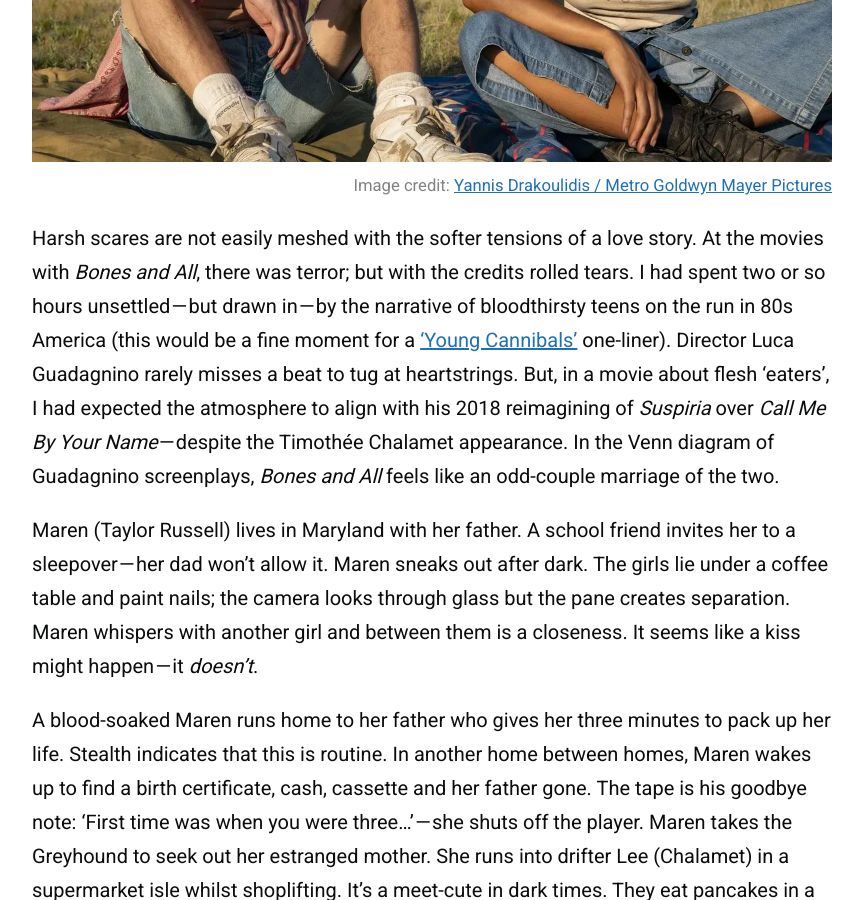
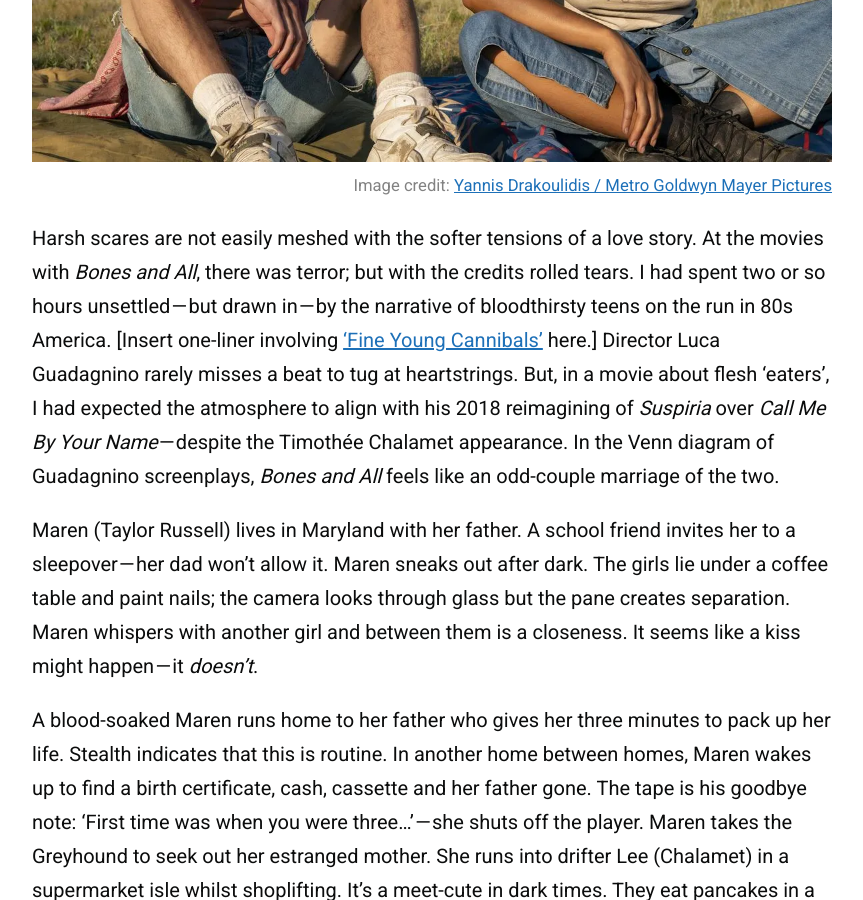
Before and after one commit to zoeurl/zoedowney.github.io, a Jekyll site: the page built from _posts/2023-08-07-bones-and-all.md, in a window 1280 px wide and 900 px high, scrolled down 653 px. Shown: the whole window, without its empty margins (208-1071 px from the left). Built offline with Jekyll 4.4.1, drawn with Linux system fonts in a browser that asks for light colours.

Commit message:
Update 2023-08-07-bones-and-all.md

```diff
--- a/_posts/2023-08-07-bones-and-all.md
+++ b/_posts/2023-08-07-bones-and-all.md
@@ -8,7 +8,7 @@
 image-alt-text: "From left to right: Timothée Chalamet as Lee and Taylor Russell as Maren sitting in a vast field under a bright, blue sky"
 ---
 
-Harsh scares are not easily meshed with the softer tensions of a love story. At the movies with _Bones and All_, there was terror; but with the credits rolled tears. I had spent two or so hours unsettled — but drawn in — by the narrative of bloodthirsty teens on the run in 80s America (this would be a fine moment for a ['Young Cannibals'](https://en.wikipedia.org/wiki/The_Raw_%26_the_Cooked_%28album%29) one-liner). Director Luca Guadagnino rarely misses a beat to tug at heartstrings. But, in a movie about flesh ‘eaters’, I had expected the atmosphere to align with his 2018 reimagining of _Suspiria_ over _Call Me By Your Name_ — despite the Timothée Chalamet appearance. In the Venn diagram of Guadagnino screenplays, _Bones and All_ feels like an odd-couple marriage of the two.
+Harsh scares are not easily meshed with the softer tensions of a love story. At the movies with _Bones and All_, there was terror; but with the credits rolled tears. I had spent two or so hours unsettled — but drawn in — by the narrative of bloodthirsty teens on the run in 80s America. [Insert one-liner involving ['Fine Young Cannibals'](https://en.wikipedia.org/wiki/The_Raw_%26_the_Cooked_%28album%29) here.] Director Luca Guadagnino rarely misses a beat to tug at heartstrings. But, in a movie about flesh ‘eaters’, I had expected the atmosphere to align with his 2018 reimagining of _Suspiria_ over _Call Me By Your Name_ — despite the Timothée Chalamet appearance. In the Venn diagram of Guadagnino screenplays, _Bones and All_ feels like an odd-couple marriage of the two.
 
 Maren (Taylor Russell) lives in Maryland with her father. A school friend invites her to a sleepover — her dad won’t allow it. Maren sneaks out after dark. The girls lie under a coffee table and paint nails; the camera looks through glass but the pane creates separation. Maren whispers with another girl and between them is a closeness. It seems like a kiss might happen — it _doesn’t_.
 
```
